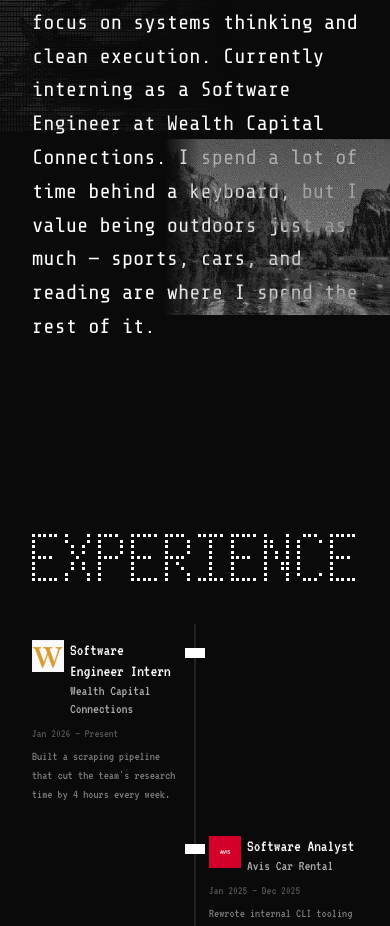
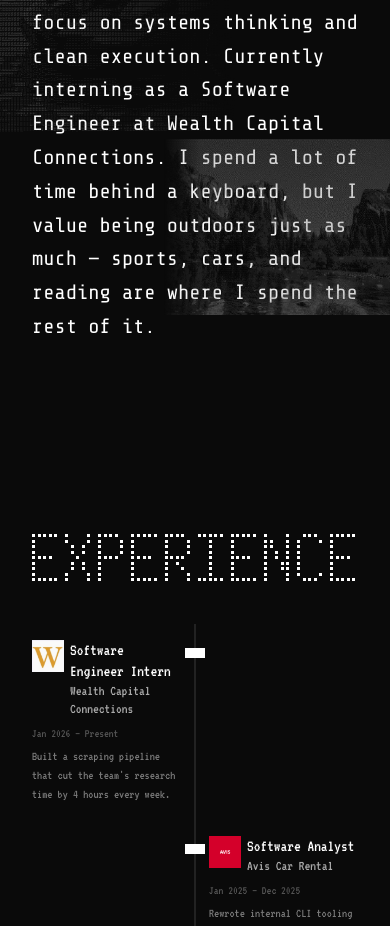
Before and after one commit to shayansiddiqui172/Shayan-Portfolio, a Next.js app: page / in a window 390 px wide. Shown: the part 1240-2166 px from the top of the page. Built offline with nearby package versions, Linux system fonts and the light colour scheme.

Commit message:
lower outdoors photo brightness on mobile to match the car ASCII

```diff
--- a/components/About.tsx
+++ b/components/About.tsx
@@ -50,7 +50,7 @@ function AboutBackground() {
           alt=""
           aria-hidden
           className="about-outdoors-img"
-          style={{ width: "100%", height: "100%", objectFit: "contain", objectPosition: "center", filter: "grayscale(1)", display: "none" }}
+          style={{ width: "100%", height: "100%", objectFit: "contain", objectPosition: "center", filter: "grayscale(1) brightness(0.5)", display: "none" }}
         />
       </div>
     </>
```
